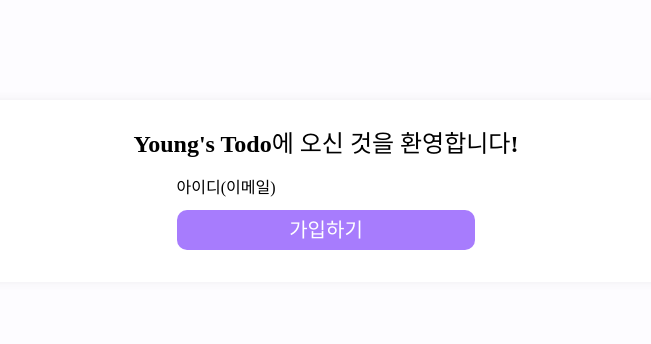
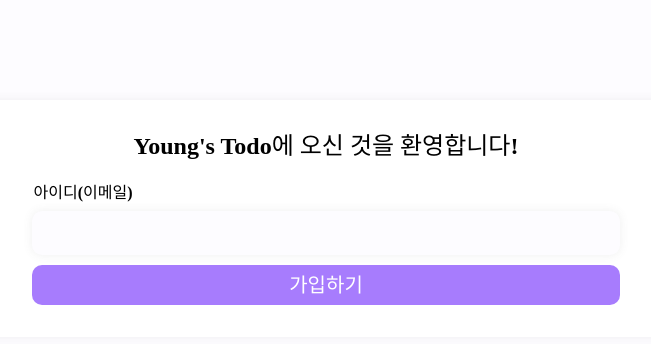
Before and after one commit to young-st511/wanted-pre-onboarding-challenge-fe-1, a React (Vite) app: page /signUp in a window 1280 px wide. Shown: the top 344 px of the page, without its empty margins (314-965 px from the left). Built offline with nearby package versions, Linux system fonts and the light colour scheme; a web font is replaced by a local one.

Commit message:
💄 style: Input 위젯 스타일링

```diff
--- a/src/components/widgets/form/Input.style.tsx
+++ b/src/components/widgets/form/Input.style.tsx
@@ -1,15 +1,54 @@
-import styled from "styled-components";
+import styled, { css } from "styled-components";
 
 const Input = styled.input`
+  ${({ theme }) => theme.shadow.light};
 
-`
+  width: 100%;
+  box-sizing: border-box;
+  padding: 1rem 1rem;
 
-const LabelTitle = styled.span`
+  font-size: 1.6rem;
+  font-weight: 500;
 
-  `
+  border-radius: 1rem;
+  background-color: ${({ theme }) => theme.color.bgColor};
 
-  const Label = styled.label<{isError: boolean}>`
+  ::placeholder {
+    color: ${({ theme }) => theme.color.gray2};
+  }
+`;
 
-  `
+const LabelTitle = styled.p`
+  margin-left: 0.2rem;
+  margin-bottom: 0.6rem;
 
-export {Input,Label,LabelTitle}
+  font-size: 1.6rem;
+  font-weight: 600;
+`;
+
+const Label = styled.label<{ isError: boolean }>`
+  width: 100%;
+
+  ${({ theme, isError }) =>
+    isError
+      ? css`
+          ${Input} {
+            background-color: ${theme.color.redPoint}10;
+          }
+
+          ${LabelTitle} {
+            color: ${theme.color.redPoint};
+          }
+        `
+      : ""};
+`;
+
+const Error = styled.p`
+  margin-left: 0.2rem;
+
+  font-size: 1.4rem;
+  font-weight: 500;
+  color: ${({ theme }) => theme.color.redPoint};
+`;
+
+export { Input, Label, LabelTitle, Error };
--- a/src/components/widgets/form/Input.tsx
+++ b/src/components/widgets/form/Input.tsx
@@ -14,12 +14,14 @@ interface Props<TForm extends FieldValues>
   name: FieldPath<TForm>;
   register: UseFormRegister<TForm>;
   isError: boolean;
+  error?: string;
   options?: RegisterOptions<TForm>;
 }
 
 function FormInput<TForm extends FieldValues>({
   label,
   name,
+  error,
   isError,
   register,
   options,
@@ -29,6 +31,7 @@ function FormInput<TForm extends FieldValues>({
     <S.Label isError={isError}>
       <S.LabelTitle>{label}</S.LabelTitle>
       <S.Input {...register(name, options)} {...rest} />
+      <S.Error>{error}</S.Error>
     </S.Label>
   );
 }
--- a/src/pages/SignUp/SignUp.style.tsx
+++ b/src/pages/SignUp/SignUp.style.tsx
@@ -12,6 +12,7 @@ const Title = styled.h1`
   margin-bottom: 2rem;
 
   font-size: 2.4rem;
+  line-height: 1.2;
   color: ${({ theme: { color } }) => color.black};
 `;
 
@@ -19,6 +20,9 @@ const Form = styled.div`
   display: flex;
   flex-direction: column;
   gap: 1rem;
+
+  width: 80%;
+  min-width: 310px;
 `;
 
 const Submit = styled.button`
--- a/src/themes/mainTheme.ts
+++ b/src/themes/mainTheme.ts
@@ -8,6 +8,10 @@ const mainTheme: DefaultTheme = {
     white: "#ffffff",
     bgColor: "#FDFCFF",
     redPoint: "#FF4926",
+    gray1: "#595959",
+    gray2: "#B6B6B6",
+    gray3: "#E6E6E6",
+    gray4: "#F6F6F6",
   },
   size: {
     width: css`
@@ -32,6 +36,10 @@ declare module "styled-components" {
       white: string;
       bgColor: string;
       redPoint: string;
+      gray1: string;
+      gray2: string;
+      gray3: string;
+      gray4: string;
     };
     size: {
       /** width, max-width, min-width */
```
